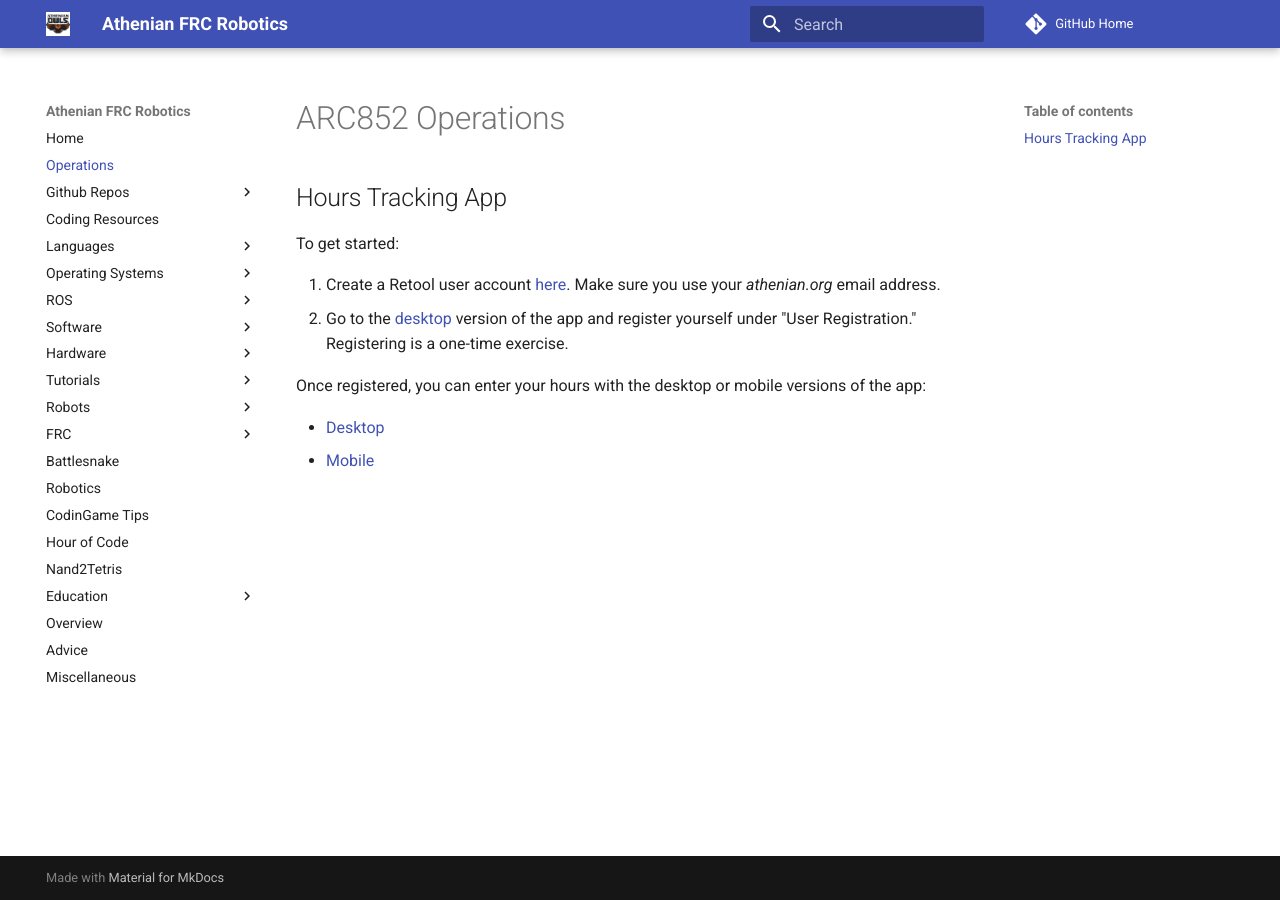
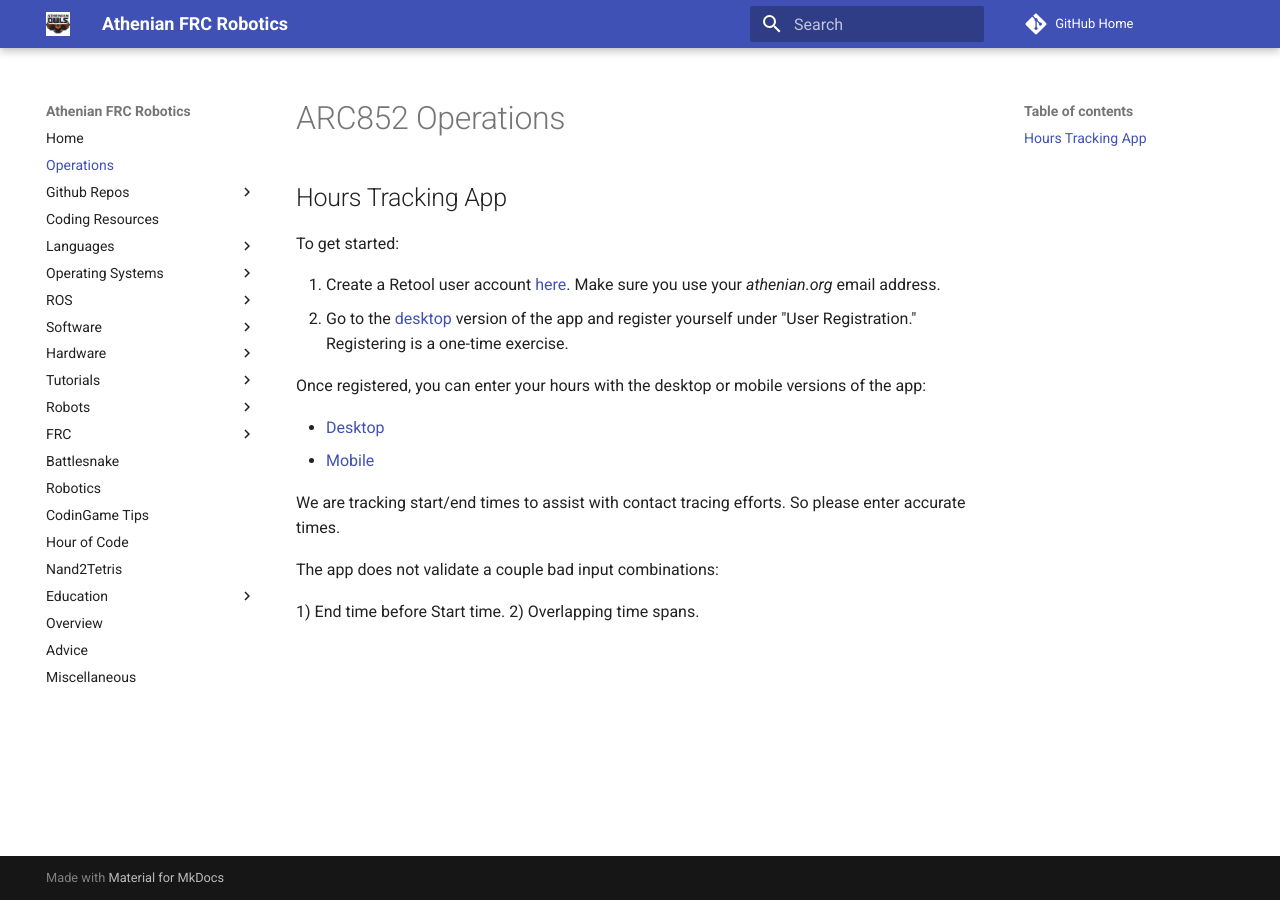
Before and after one commit to athenian-robotics/athenian-robotics-mkdocs, an MkDocs documentation site: the page built from docs/operations.md, in a window 1280 px wide. Built offline with MkDocs 1.6.1 and Material for MkDocs 9.7.7, drawn with Linux system fonts in a browser that asks for light colours; comment, search, counter and statistics services are not loaded.

Commit message:
Update docs

```diff
--- a/docs/operations.md
+++ b/docs/operations.md
@@ -11,5 +11,12 @@ To get started:
 
 Once registered, you can enter your hours with the desktop or mobile versions of the app:
 
-* [Desktop](https://arc852.retool.com/apps/fe393e60-2282-11ec-ab2d-7f805be33322/Hours%20Tracker)
-* [Mobile](https://arc852.retool.com/apps/c9fc2380-31bc-11ec-8355-3bb7916a77c6/Mobile%20Hours%20Tracker)
+* [Desktop](https://arc852.retool.com/apps/Hours%20Tracker)
+* [Mobile](https://arc852.retool.com/apps/Mobile%20Hours%20Tracker)
+
+We are tracking start/end times to assist with contact tracing efforts. So please enter accurate times.
+
+The app does not validate a couple bad input combinations:
+
+1) End time before Start time.
+2) Overlapping time spans.
```
